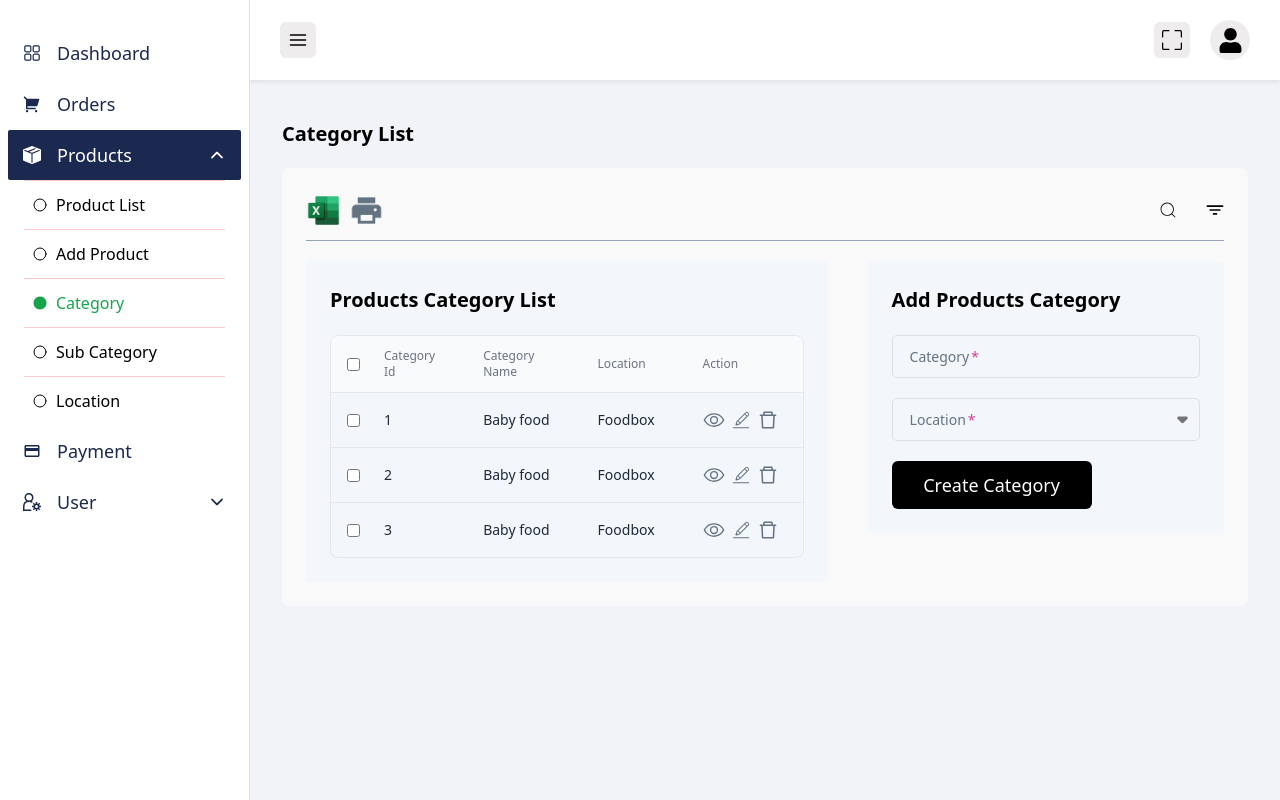
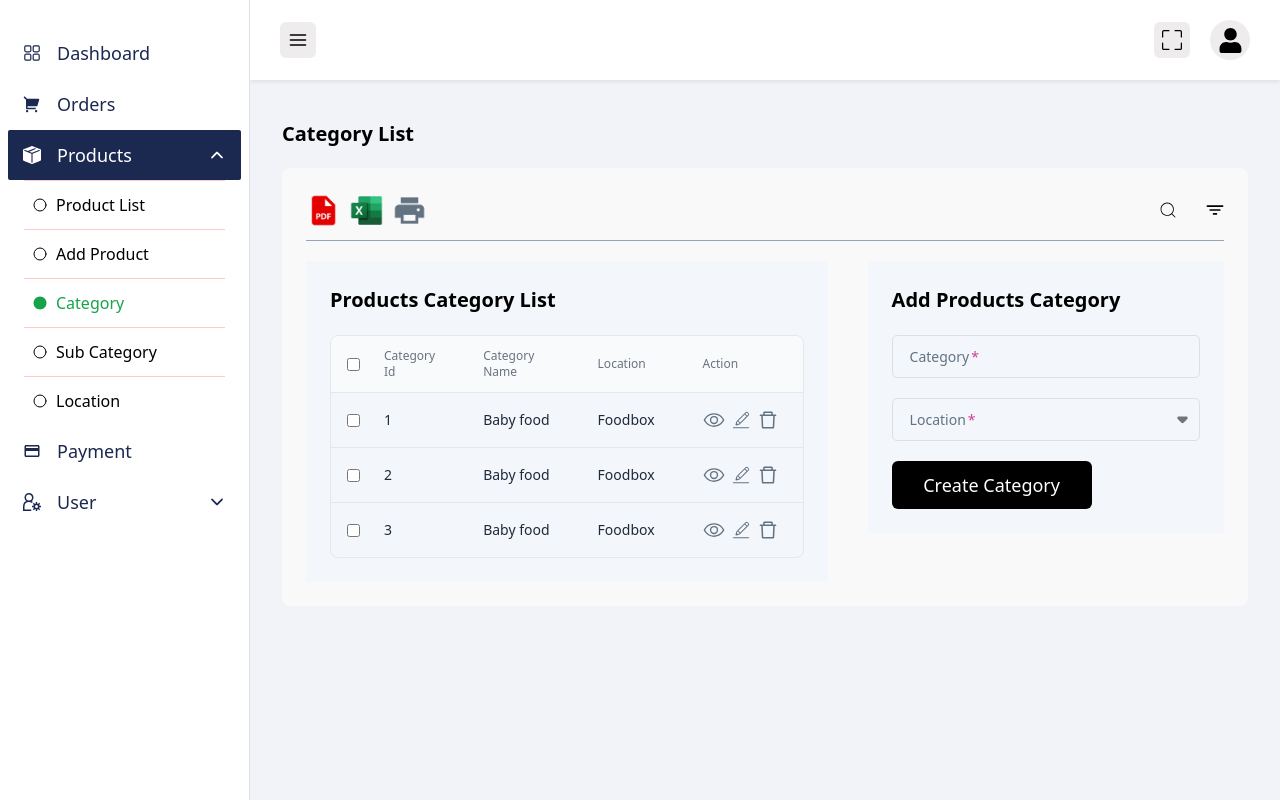
Before and after one commit to nayemuu/ecomerce-dashboard, a React (Vite) app: page /category in a window 1280 px wide. Built offline with nearby package versions, Linux system fonts and the light colour scheme; no server answers.

Commit message:
TopActionHeader1 modified

```diff
--- a/src/components/pages/Category/CategoryTableSeaction/CategoryTableSeactionActionHeader/CategoryTableSeactionActionHeader.jsx
+++ b/src/components/pages/Category/CategoryTableSeaction/CategoryTableSeactionActionHeader/CategoryTableSeactionActionHeader.jsx
@@ -1,6 +1,6 @@
-import { useState } from "react";
-import TopActionHeader1 from "../../../../reuseable/Table/TopActionHeaders/TopActionHeader1/TopActionHeader1";
-import exportExcel from "../../../../../utils/ExcelGenerator/ExcelGenerator";
+import { useState } from 'react';
+import exportExcel from '../../../../../utils/ExcelGenerator/ExcelGenerator';
+import TopActionHeader1 from '../../../../reuseable/Table/TopActionHeaders/TopActionHeader1/TopActionHeader1';
 
 function CategoryTableSeactionActionHeader(props) {
   const [searchboxStatus, setSearchboxStatus] = useState(false);
@@ -18,13 +18,13 @@ function CategoryTableSeactionActionHeader(props) {
   } = props;
 
   const leftSideActionOptions = {
-    pdf: false,
-    excel: false,
-    print: false,
+    pdf: true,
+    excel: true,
+    print: true,
   };
 
   const handlePdf = () => {
-    console.log("inside handlePdf");
+    console.log('inside handlePdf');
   };
   const handleExcel = () => {
     // console.log("inside handleExcell");
@@ -34,18 +34,18 @@ function CategoryTableSeactionActionHeader(props) {
 
     data.map((item) => {
       let obj = {};
-      obj["id"] = item.id;
-      obj["Category"] = item.category;
-      obj["Location"] = item.location;
+      obj['id'] = item.id;
+      obj['Category'] = item.category;
+      obj['Location'] = item.location;
 
       exportData.push(obj);
     });
 
-    exportExcel(exportData, "Category_List.xlsx");
+    exportExcel(exportData, 'Category_List.xlsx');
   };
 
   const handlePrint = () => {
-    console.log("inside handlePrint");
+    console.log('inside handlePrint');
   };
 
   return (
--- a/src/components/reuseable/Table/TopActionHeaders/TopActionHeader1/TopActionHeader1.jsx
+++ b/src/components/reuseable/Table/TopActionHeaders/TopActionHeader1/TopActionHeader1.jsx
@@ -36,13 +36,17 @@ function TopActionHeader1(props) {
             </div>
           )}
 
+          {leftSideActionOptions.pdf && (
             <div onClick={handleExcel} className="cursor-pointer">
               <img src={excel} className="w-[35px] h-[35px] aspect-square" />
             </div>
+          )}
 
+          {leftSideActionOptions.print && (
             <div onClick={handlePrint} className="cursor-pointer">
               <img src={print} className="w-[35px] h-[35px aspect-square" />
             </div>
+          )}
         </div>
 
         <div className="flex justify-between items-center gap-5 grow">
```
Lines whose indentation alone changed are shown as unchanged.
